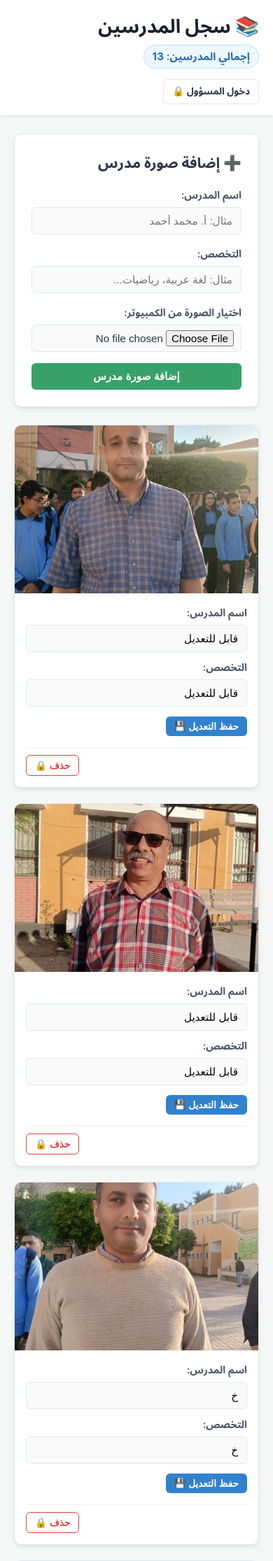
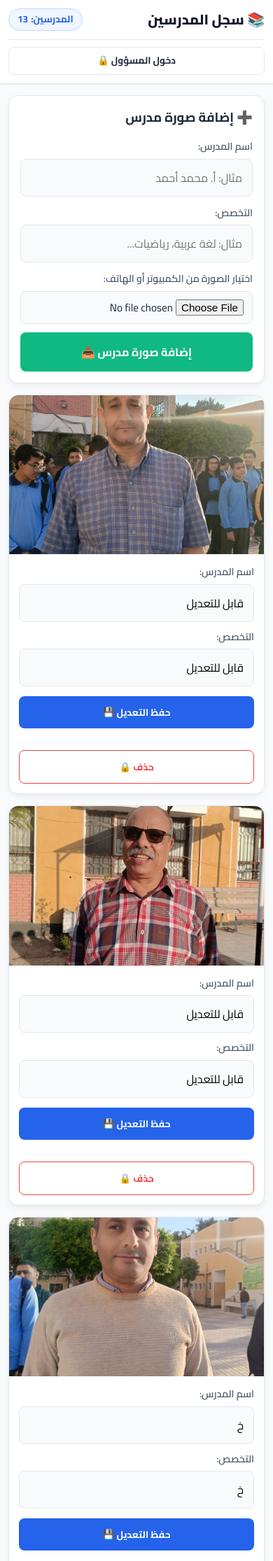
Before and after one commit to ah90youssef-debug/photos-web-site, a Flask app: page / in a window 390 px wide. Shown: the top 2231 px of the page at 70% size. Run offline with Flask 3, Linux system fonts and the light colour scheme; data comes from the database, SQL or seed files in the repository.

Commit message:
Enhance UI with modern full mobile responsiveness

```diff
--- a/static/style.css
+++ b/static/style.css
@@ -1,38 +1,48 @@
+@import url('https://fonts.googleapis.com/css2?family=Cairo:wght@400;600;700;800&display=swap');
+
 :root {
-    --bg-color: #f4f7f6;
+    --bg-color: #f8fafc;
     --card-bg: #ffffff;
-    --text-color: #2d3748;
-    --text-muted: #718096;
-    --primary: #3182ce;
-    --primary-hover: #2b6cb0;
-    --success: #38a169;
-    --success-hover: #2f855a;
-    --danger: #e53e3e;
-    --danger-hover: #c53030;
+    --text-color: #1e293b;
+    --text-muted: #64748b;
+    --primary: #2563eb;
+    --primary-hover: #1d4ed8;
+    --primary-light: #eff6ff;
+    --success: #10b981;
+    --success-hover: #059669;
+    --danger: #ef4444;
+    --danger-hover: #dc2626;
     --border-color: #e2e8f0;
-    --radius: 10px;
-    --shadow: 0 4px 6px -1px rgba(0, 0, 0, 0.07), 0 2px 4px -1px rgba(0, 0, 0, 0.04);
+    --radius-sm: 8px;
+    --radius: 14px;
+    --radius-lg: 20px;
+    --shadow-sm: 0 1px 3px rgba(0,0,0,0.06);
+    --shadow: 0 4px 12px -2px rgba(0, 0, 0, 0.08);
+    --shadow-hover: 0 12px 24px -4px rgba(0, 0, 0, 0.12);
 }
 
 * {
     box-sizing: border-box;
     margin: 0;
     padding: 0;
+    -webkit-tap-highlight-color: transparent;
 }
 
 body {
-    font-family: -apple-system, BlinkMacSystemFont, "Segoe UI", Roboto, "Helvetica Neue", Arial, "Noto Sans Arabic", sans-serif;
+    font-family: 'Cairo', -apple-system, BlinkMacSystemFont, "Segoe UI", Roboto, sans-serif;
     background-color: var(--bg-color);
     color: var(--text-color);
     direction: rtl;
     text-align: right;
     line-height: 1.6;
+    min-height: 100vh;
 }
 
 .container {
+    width: 100%;
     max-width: 1200px;
     margin: 0 auto;
-    padding: 0 20px;
+    padding: 0 16px;
 }
 
 /* Header */
@@ -40,8 +50,12 @@ body {
     background-color: var(--card-bg);
     border-bottom: 1px solid var(--border-color);
     padding: 16px 0;
-    margin-bottom: 25px;
-    box-shadow: 0 1px 3px rgba(0,0,0,0.05);
+    margin-bottom: 24px;
+    box-shadow: var(--shadow-sm);
+    position: sticky;
+    top: 0;
+    z-index: 100;
+    backdrop-filter: blur(8px);
 }
 
 .header-content {
@@ -49,25 +63,35 @@ body {
     justify-content: space-between;
     align-items: center;
     flex-wrap: wrap;
-    gap: 15px;
+    gap: 12px;
+}
+
+.title-area {
+    display: flex;
+    align-items: center;
+    gap: 12px;
+    flex-wrap: wrap;
 }
 
 .title-area h1 {
-    font-size: 1.7rem;
-    font-weight: 700;
-    color: #1a202c;
-    margin-bottom: 4px;
+    font-size: 1.4rem;
+    font-weight: 800;
+    color: #0f172a;
+    display: flex;
+    align-items: center;
+    gap: 8px;
 }
 
 .counter-badge {
-    display: inline-block;
-    background-color: #ebf8ff;
-    color: #2b6cb0;
+    display: inline-flex;
+    align-items: center;
+    background-color: var(--primary-light);
+    color: var(--primary);
     padding: 4px 12px;
-    border-radius: 20px;
-    font-size: 0.95rem;
-    font-weight: 600;
-    border: 1px solid #bee3f8;
+    border-radius: 999px;
+    font-size: 0.85rem;
+    font-weight: 700;
+    border: 1px solid #bfdbfe;
 }
 
 .auth-area {
@@ -77,34 +101,39 @@ body {
 }
 
 .admin-badge {
-    background-color: #feebc8;
-    color: #c05621;
-    padding: 4px 10px;
-    border-radius: 6px;
-    font-size: 0.85rem;
-    font-weight: bold;
+    background-color: #fef3c7;
+    color: #b45309;
+    padding: 5px 12px;
+    border-radius: 999px;
+    font-size: 0.82rem;
+    font-weight: 700;
+    border: 1px solid #fde68a;
 }
 
 /* Cards & Layout */
 .card-box {
     background: var(--card-bg);
     border-radius: var(--radius);
-    padding: 24px;
+    padding: 20px;
     box-shadow: var(--shadow);
-    margin-bottom: 25px;
+    margin-bottom: 24px;
     border: 1px solid var(--border-color);
 }
 
 .add-section h2 {
-    font-size: 1.3rem;
-    margin-bottom: 18px;
-    color: #2d3748;
+    font-size: 1.15rem;
+    font-weight: 700;
+    margin-bottom: 16px;
+    color: #1e293b;
+    display: flex;
+    align-items: center;
+    gap: 8px;
 }
 
 .form-grid {
     display: grid;
     grid-template-columns: repeat(auto-fit, minmax(220px, 1fr));
-    gap: 16px;
+    gap: 14px;
     align-items: flex-end;
 }
 
@@ -116,42 +145,53 @@ body {
 
 .form-group label {
     font-weight: 600;
-    font-size: 0.9rem;
-    color: #4a5568;
+    font-size: 0.88rem;
+    color: #475569;
 }
 
 input[type="text"], input[type="password"], input[type="file"] {
     width: 100%;
-    padding: 10px 12px;
-    border: 1px solid var(--border-color);
-    border-radius: 6px;
+    padding: 11px 14px;
+    border: 1.5px solid var(--border-color);
+    border-radius: var(--radius-sm);
     font-size: 0.95rem;
-    background-color: #fafafa;
-    transition: border-color 0.2s;
+    font-family: inherit;
+    background-color: #f8fafc;
+    transition: all 0.2s ease;
 }
 
 input[type="text"]:focus, input[type="password"]:focus {
     outline: none;
     border-color: var(--primary);
     background-color: #fff;
+    box-shadow: 0 0 0 3px rgba(37, 99, 235, 0.15);
 }
 
 input[type="file"] {
-    padding: 7px 10px;
+    padding: 8px 12px;
+    cursor: pointer;
 }
 
 /* Buttons */
 .btn {
-    display: inline-block;
-    padding: 10px 18px;
-    font-size: 0.95rem;
-    font-weight: 600;
+    display: inline-flex;
+    align-items: center;
+    justify-content: center;
+    gap: 6px;
+    padding: 11px 20px;
+    font-size: 0.92rem;
+    font-weight: 700;
+    font-family: inherit;
     border: none;
-    border-radius: 6px;
+    border-radius: var(--radius-sm);
     cursor: pointer;
     text-decoration: none;
     transition: all 0.2s ease;
     text-align: center;
+}
+
+.btn:active {
+    transform: scale(0.98);
 }
 
 .btn-success {
@@ -166,6 +206,12 @@ input[type="file"] {
 }
 .btn-primary:hover { background-color: var(--primary-hover); }
 
+.btn-secondary {
+    background-color: #64748b;
+    color: white;
+}
+.btn-secondary:hover { background-color: #475569; }
+
 .btn-danger {
     background-color: var(--danger);
     color: white;
@@ -175,23 +221,23 @@ input[type="file"] {
 .btn-danger-outline {
     background-color: transparent;
     color: var(--danger);
-    border: 1px solid var(--danger);
+    border: 1.5px solid var(--danger);
 }
 .btn-danger-outline:hover {
-    background-color: #fff5f5;
+    background-color: #fef2f2;
 }
 
 .btn-outline {
     background-color: transparent;
-    border: 1px solid var(--border-color);
+    border: 1.5px solid var(--border-color);
     color: var(--text-color);
 }
 .btn-outline:hover {
-    background-color: #edf2f7;
+    background-color: #f1f5f9;
 }
 
 .btn-sm {
-    padding: 6px 12px;
+    padding: 8px 14px;
     font-size: 0.85rem;
 }
 
@@ -206,34 +252,35 @@ input[type="file"] {
 
 .alert {
     padding: 12px 16px;
-    border-radius: 6px;
-    margin-bottom: 10px;
-    font-size: 0.95rem;
+    border-radius: var(--radius-sm);
+    margin-bottom: 12px;
+    font-size: 0.92rem;
+    font-weight: 600;
 }
 
 .alert-success {
-    background-color: #def7ec;
-    color: #03543f;
-    border: 1px solid #bcf0da;
+    background-color: #ecfdf5;
+    color: #065f46;
+    border: 1px solid #a7f3d0;
 }
 
 .alert-error {
-    background-color: #fde8e8;
-    color: #9b1c1c;
-    border: 1px solid #fbd5d5;
+    background-color: #fef2f2;
+    color: #991b1b;
+    border: 1px solid #fecaca;
 }
 
 .alert-info {
-    background-color: #e1effe;
-    color: #1e429f;
-    border: 1px solid #b3d7ff;
+    background-color: #eff6ff;
+    color: #1e40af;
+    border: 1px solid #bfdbfe;
 }
 
 /* Teachers Grid */
 .teachers-grid {
     display: grid;
-    grid-template-columns: repeat(auto-fill, minmax(270px, 1fr));
-    gap: 22px;
+    grid-template-columns: repeat(auto-fill, minmax(280px, 1fr));
+    gap: 20px;
 }
 
 .teacher-card {
@@ -244,18 +291,19 @@ input[type="file"] {
     border: 1px solid var(--border-color);
     display: flex;
     flex-direction: column;
-    transition: transform 0.2s, box-shadow 0.2s;
+    transition: transform 0.25s ease, box-shadow 0.25s ease;
 }
 
 .teacher-card:hover {
-    transform: translateY(-2px);
-    box-shadow: 0 10px 15px -3px rgba(0, 0, 0, 0.1);
+    transform: translateY(-4px);
+    box-shadow: var(--shadow-hover);
 }
 
 .image-wrapper {
     width: 100%;
-    height: 240px;
-    background-color: #edf2f7;
+    aspect-ratio: 4 / 3;
+    height: auto;
+    background-color: #f1f5f9;
     overflow: hidden;
     position: relative;
 }
@@ -265,13 +313,18 @@ input[type="file"] {
     height: 100%;
     object-fit: cover;
     display: block;
+    transition: transform 0.3s ease;
+}
+
+.teacher-card:hover .image-wrapper img {
+    transform: scale(1.03);
 }
 
 .card-body {
     padding: 16px;
     display: flex;
     flex-direction: column;
-    gap: 10px;
+    gap: 12px;
     flex-grow: 1;
 }
 
@@ -283,21 +336,22 @@ input[type="file"] {
 
 .card-actions {
     display: flex;
-    justify-content: space-between;
+    justify-content: flex-start;
     align-items: center;
     margin-top: 4px;
 }
 
 .delete-form {
-    margin-top: 6px;
-    border-top: 1px solid #f0f0f0;
+    margin-top: 8px;
+    border-top: 1px solid #f1f5f9;
     padding-top: 10px;
-    text-align: left;
+    display: flex;
+    justify-content: flex-end;
 }
 
 .empty-state {
     text-align: center;
-    padding: 40px 20px;
+    padding: 48px 20px;
     color: var(--text-muted);
 }
 
@@ -307,25 +361,123 @@ input[type="file"] {
     justify-content: center;
     align-items: center;
     min-height: 100vh;
+    padding: 16px;
 }
 
 .login-card {
     background: var(--card-bg);
-    padding: 35px 30px;
-    border-radius: var(--radius);
+    padding: 32px 24px;
+    border-radius: var(--radius-lg);
     box-shadow: var(--shadow);
     width: 100%;
-    max-width: 400px;
+    max-width: 420px;
     border: 1px solid var(--border-color);
 }
 
 .login-card h2 {
-    margin-bottom: 8px;
-    font-size: 1.4rem;
+    margin-bottom: 6px;
+    font-size: 1.35rem;
+    font-weight: 800;
 }
 
 .login-card .subtitle {
     color: var(--text-muted);
     font-size: 0.9rem;
-    margin-bottom: 20px;
+    margin-bottom: 22px;
 }
+
+/* =========================================
+   Mobile Responsiveness (شاشات الهواتف والتابلت)
+========================================= */
+
+@media (max-width: 768px) {
+    .container {
+        padding: 0 12px;
+    }
+
+    .main-header {
+        padding: 12px 0;
+        margin-bottom: 16px;
+    }
+
+    .header-content {
+        flex-direction: column;
+        align-items: stretch;
+        gap: 12px;
+    }
+
+    .title-area {
+        justify-content: space-between;
+        width: 100%;
+    }
+
+    .title-area h1 {
+        font-size: 1.25rem;
+    }
+
+    .auth-area {
+        justify-content: space-between;
+        width: 100%;
+        border-top: 1px solid var(--border-color);
+        padding-top: 10px;
+    }
+
+    .auth-area .btn {
+        flex: 1;
+        justify-content: center;
+    }
+
+    .card-box {
+        padding: 16px;
+        margin-bottom: 16px;
+        border-radius: var(--radius);
+    }
+
+    .form-grid {
+        grid-template-columns: 1fr;
+        gap: 12px;
+    }
+
+    .submit-group button {
+        width: 100%;
+        padding: 13px;
+        font-size: 1rem;
+    }
+
+    .teachers-grid {
+        grid-template-columns: 1fr;
+        gap: 16px;
+    }
+
+    .teacher-card {
+        border-radius: var(--radius);
+    }
+
+    .image-wrapper {
+        aspect-ratio: 16 / 10;
+    }
+
+    .card-body {
+        padding: 14px;
+    }
+
+    .card-actions button {
+        width: 100%;
+        padding: 10px;
+    }
+
+    .delete-form button {
+        width: 100%;
+        padding: 10px;
+    }
+
+    input[type="text"], input[type="password"] {
+        font-size: 16px; /* لمنع الزوم التلقائي في أجهزة iOS و Safari */
+    }
+}
+
+@media (min-width: 480px) and (max-width: 768px) {
+    .teachers-grid {
+        grid-template-columns: repeat(2, 1fr);
+    }
+}
--- a/templates/index.html
+++ b/templates/index.html
@@ -3,7 +3,9 @@
 
 <head>
     <meta charset="UTF-8">
-    <meta name="viewport" content="width=device-width, initial-scale=1.0">
+    <meta name="viewport" content="width=device-width, initial-scale=1.0, maximum-scale=1.0, user-scalable=no">
+    <meta name="theme-color" content="#2563eb">
+    <meta name="description" content="سجل المدرسين لإدارة وتنظيم صور وبيانات المعلمين">
     <title>سجل المدرسين</title>
     <link rel="stylesheet" href="/static/style.css">
 </head>
@@ -14,7 +16,7 @@
             <div class="title-area">
                 <h1>📚 سجل المدرسين</h1>
                 <div class="counter-badge">
-                    إجمالي المدرسين: <strong id="teacher-count">{{ count }}</strong>
+                    المدرسين: <strong id="teacher-count" style="margin-right: 4px;">{{ count }}</strong>
                 </div>
             </div>
             <div class="auth-area">
@@ -56,11 +58,11 @@
                         placeholder="مثال: لغة عربية، رياضيات..." required>
                 </div>
                 <div class="form-group">
-                    <label for="photo">اختيار الصورة من الكمبيوتر:</label>
+                    <label for="photo">اختيار الصورة من الكمبيوتر أو الهاتف:</label>
                     <input type="file" name="photo" id="photo" accept="image/*" required>
                 </div>
                 <div class="form-group submit-group">
-                    <button type="submit" class="btn btn-success">إضافة صورة مدرس</button>
+                    <button type="submit" class="btn btn-success full-width">إضافة صورة مدرس 📤</button>
                 </div>
             </form>
         </section>
@@ -89,20 +91,19 @@
                                 <input type="text" name="specialization" value="{{ teacher.specialization }}" required>
                             </div>
                             <div class="card-actions">
-                                <button type="submit" class="btn btn-primary btn-sm">حفظ التعديل 💾</button>
+                                <button type="submit" class="btn btn-primary btn-sm full-width">حفظ التعديل 💾</button>
                             </div>
                         </form>
 
                         {% if is_admin %}
                         <form action="/delete/{{ teacher.id }}" method="post" class="delete-form"
                             onsubmit="return confirmDelete();">
-                            <button type="submit" class="btn btn-danger btn-sm">حذف 🗑️</button>
+                            <button type="submit" class="btn btn-danger btn-sm full-width">حذف 🗑️</button>
                         </form>
                         {% else %}
                         <form action="/delete/{{ teacher.id }}" method="post" class="delete-form"
                             onsubmit="return confirmDelete();">
-                            <button type="submit" class="btn btn-danger-outline btn-sm" title="يتطلب صلاحية المسؤول">حذف
-                                🔒</button>
+                            <button type="submit" class="btn btn-danger-outline btn-sm full-width" title="يتطلب صلاحية المسؤول">حذف 🔒</button>
                         </form>
                         {% endif %}
                     </div>
```
Also changed, not shown: templates/login.html (+5 -4 lines).
